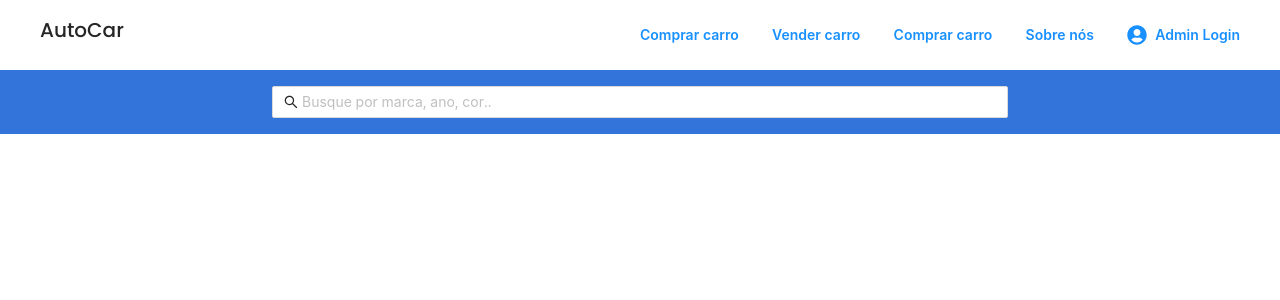
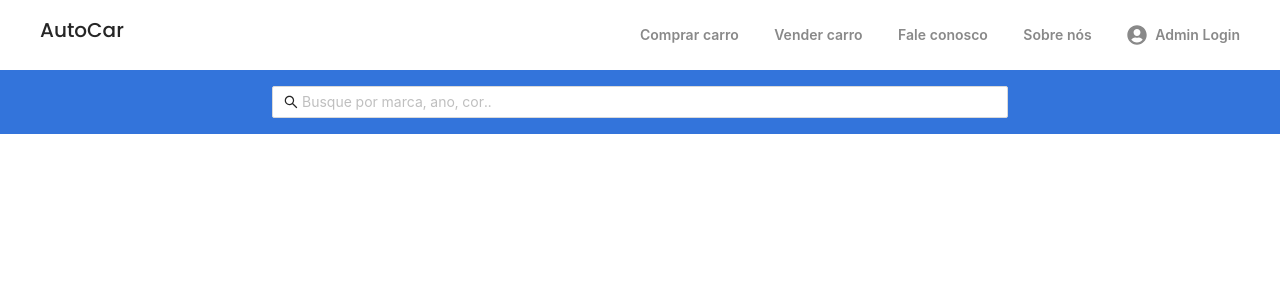
Before and after one commit to monafmenezes/autocar-app, a React (Create React App) app in the folder client/: page / in a window 1280 px wide. Shown: the top 300 px of the page. Built offline with nearby package versions, Linux system fonts and the light colour scheme.

Commit message:
feat: Ajust upload

```diff
--- a/client/src/components/Card/index.jsx
+++ b/client/src/components/Card/index.jsx
@@ -4,10 +4,10 @@ const Card = ({ car }) => {
       <img className="w-full  h-4/6" src={`https://autocarapi.s3.amazonaws.com/${car.photo}`} alt={car.model} />
       <div className="h-2/6 flex flex-col p-2 items-start justify-center">
         <h3 className="text-gray-100 font-bold">{car.model}</h3>
-        <span className="text-gray-200 font-light">
+        <span className="text-gray-200 font-poppins font-medium">
           {car.year} - {car.km} km - {car.mark}
         </span>
-        <p className="text-blue">R$</p>
+        <p className="text-blue font-semibold">R$ {car.price}</p>
       </div>
     </div>
   );
--- a/client/src/components/Header/index.jsx
+++ b/client/src/components/Header/index.jsx
@@ -1,5 +1,4 @@
-import { Link } from "react-router-dom";
-import { UserOutlined } from "@ant-design/icons";
+import { Link, useLocation } from "react-router-dom";
 import Search from "antd/lib/transfer/search";
 import { userContext } from "../../providers/User";
 import { useContext } from "react";
@@ -7,32 +6,70 @@ import { FaUserCircle } from "react-icons/fa";
 
 const Header = () => {
   const { user } = useContext(userContext);
+  let location = useLocation();
+  console.log(location.pathname);
   return (
     <header>
       <div className=" w-full mx-auto p-4 px-10 flex justify-between items-center ">
         <h1 className="font-poppins text-xl">AutoCar</h1>
 
         <nav className="flex items-center justify-between w-2/4">
-          <Link className="text-sm font-semibold" to="/carros-usados">
+          <Link
+            className={
+              location.pathname === "/carros-usados"
+                ? "text-sm font-semibold text-blue"
+                : "text-sm font-semibold text-gray-200"
+            }
+            to="/carros-usados"
+          >
             Comprar carro
           </Link>
-          <Link className="text-sm font-semibold" to="/">
+          <Link
+            className={
+              location.pathname === "/vendas"
+                ? "text-sm font-semibold text-blue"
+                : "text-sm font-semibold text-gray-200"
+            }
+            to="/"
+          >
             Vender carro
           </Link>
-          <Link className="text-sm font-semibold" to="/">
-            Comprar carro
+          <Link
+            className={
+              location.pathname === "/fale-conosco"
+                ? "text-sm font-semibold text-blue"
+                : "text-sm font-semibold text-gray-200"
+            }
+            to="/"
+          >
+            Fale conosco
           </Link>
-          <Link className="text-sm font-semibold" to="/">
+          <Link
+            className={
+              location.pathname === "/about"
+                ? "text-sm font-semibold text-blue"
+                : "text-sm font-semibold text-gray-200"
+            }
+            to="/"
+          >
             Sobre nós
           </Link>
-          <Link className="flex font-semibold text-sm" to="/login-admin">
-            <FaUserCircle size={20} className="mr-2" /> {user ? user.name :  'Admin Login'}
+          <Link
+            className={
+              location.pathname === "/admin"
+                ? "text-sm font-semibold text-blue flex"
+                : "text-sm font-semibold text-gray-200 flex"
+            }
+            to={user ? "/admin" : "/login-admin"}
+          >
+            <FaUserCircle size={20} className="mr-2" />{" "}
+            {user ? user.name : "Admin Login"}
           </Link>
         </nav>
       </div>
       <div className="w-full bg-blue">
         <div className="w-3/5 mx-auto p-4">
-            <Search placeholder="Busque por marca, ano, cor.." enterButton />
+          <Search placeholder="Busque por marca, ano, cor.." enterButton />
         </div>
       </div>
     </header>
--- a/client/src/components/ModalForm/index.jsx
+++ b/client/src/components/ModalForm/index.jsx
@@ -6,12 +6,23 @@ import { CarContext } from "../../providers/cars";
 const ModalForm = ({ open, setOpen }) => {
   const { createCar } = useContext(CarContext);
   const [file, setFile] = useState([]);
-  const up = (event) => {
-    console.log(file)
-    setFile(event.file);
+  const up = async (event) => {
+    setFile(event.target.files[0]);
   };
-  const handleSubmit = ({ model, mark, year, km }) => {
-    createCar({ model, mark, year, km, file });
+  const handleSubmit = ({ model, mark, year, km, price }) => {
+    try {
+      const formData = new FormData();
+      formData.append("file", file);
+      formData.append("model", model);
+      formData.append("mark", mark);
+      formData.append("year", year);
+      formData.append("km", km);
+      formData.append("price", price);
+      createCar(formData);
+      setOpen(false);
+    } catch (error) {
+      console.log(error);
+    }
   };
   return (
     <Modal
@@ -42,11 +53,12 @@ const ModalForm = ({ open, setOpen }) => {
         <Form.Item name="price" label="Preço">
           <Input placeholder="Informe preço" />
         </Form.Item>
-        <Upload onChange={(e) => up(e)}>
+        {/* <Upload onChange={(e) => up(e)}>
           <Button danger className="mb-4">
             Upload
           </Button>
-        </Upload>
+        </Upload> */}
+        <input type="file" onChange={(e) => up(e)} />
         <Form.Item>
           <Button className="mt-4" type="primary" htmlType="submit" block>
             Enviar
--- a/client/src/providers/cars/index.jsx
+++ b/client/src/providers/cars/index.jsx
@@ -9,23 +9,16 @@ export const CarProvider = ({ children }) => {
   const [load, setLoad] = useState(false);
   const token = JSON.parse(localStorage.getItem("token"));
 
-  const createCar = ({ km, mark, model, year, price, photo }) => {
-
-    const params = { km, mark, model, year, price };
-    const FormData = photo;
+  const createCar = (formData) => {
 
     api
-      .post(
-        "car",
-        params,
-        { env: { FormData } },
-        {
-          headers: {
-            Authorization: `Bearer ${token}`,
-          },
-        }
-      )
-      .then(() => {
+      .post("car", formData, {
+        headers: {
+          Authorization: `Bearer ${token}`,
+        },
+      })
+      .then((res) => {
+        console.log(res);
         toast.success("Deu tudo certo!");
       })
       .catch((err) => {
```
